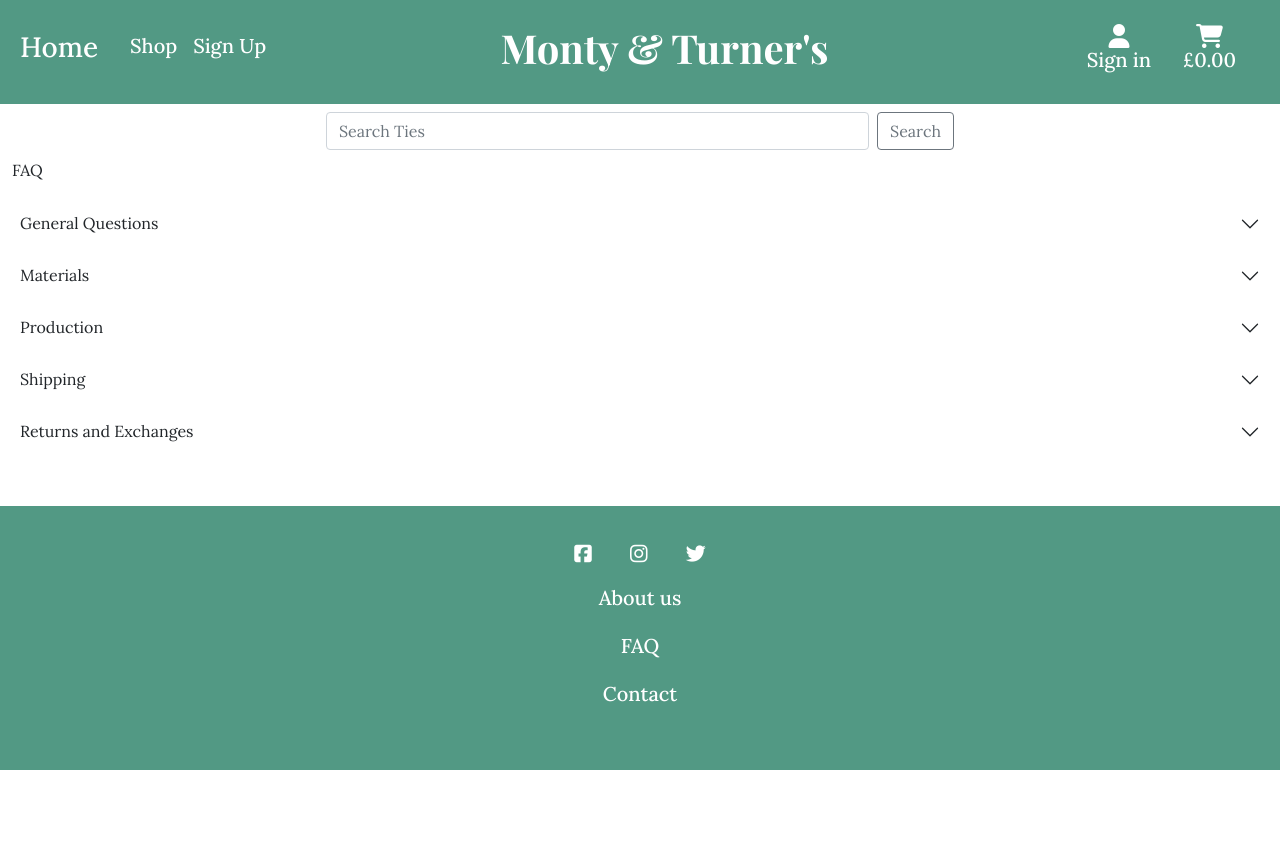
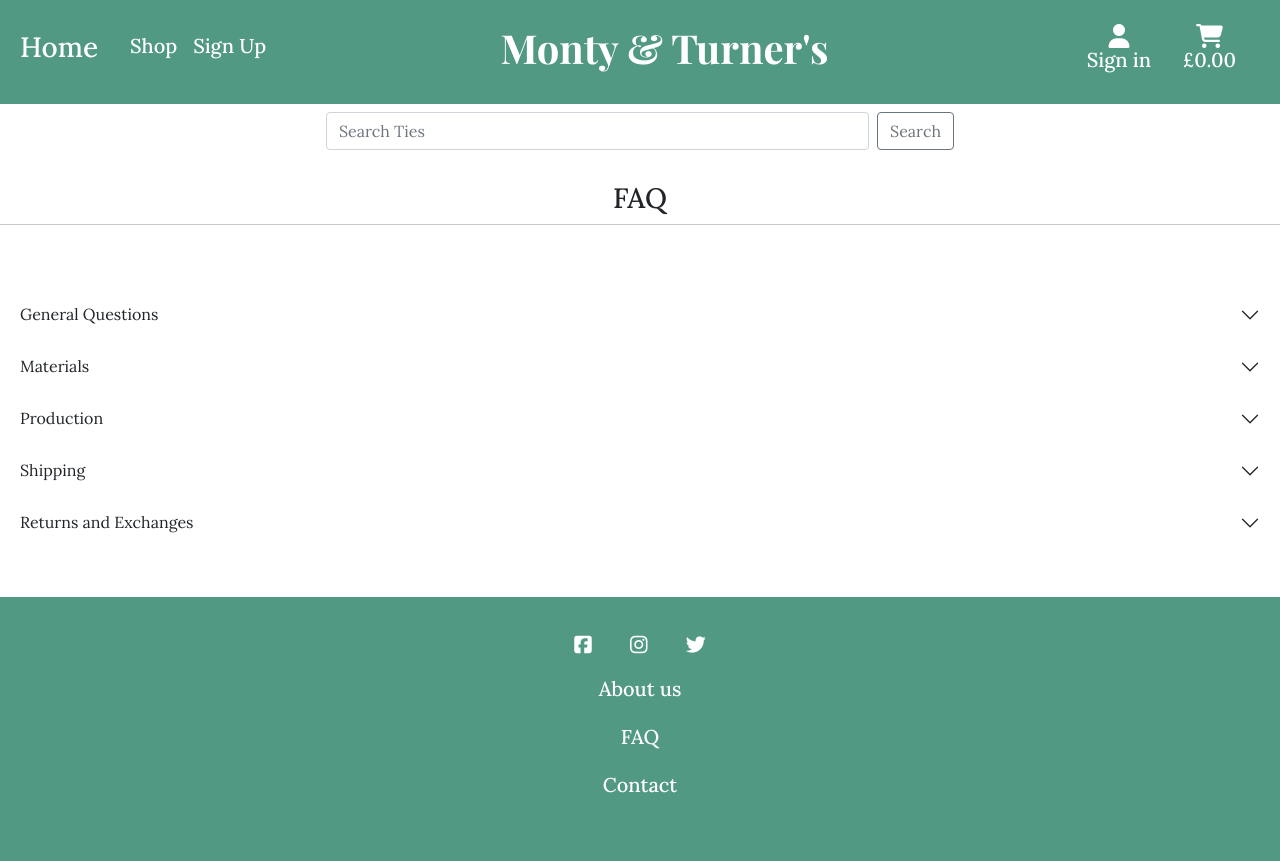
Before and after one commit to JPBiddle/Tie-Shop, a Django app: page /info/faq/ in a window 1280 px wide. Before the commit the page ends 770 px from the top, so only its background shows below. Run offline with Django 3.2, Linux system fonts and the light colour scheme; data comes from the database, SQL or seed files in the repository; data that the repository does not hold is empty; parts of the project's set-up code (start-up, migrations or seed data) failed here and were passed over; some libraries are stand-ins or nearby versions; some web fonts are replaced.

Commit message:
footer now sticks to bottom of page

```diff
--- a/info/templates/add_faq.html
+++ b/info/templates/add_faq.html
@@ -13,7 +13,7 @@
     <div class="overlay"></div>
     <div class="container">
         <div class="row no-gutters">
-            <div class="col-12 col-md-6">
+            <div class="col-12">
                 <hr>
                 <h3 class="logo-font mb-4">Add FAQ</h3>
                 <hr>
--- a/info/templates/faq.html
+++ b/info/templates/faq.html
@@ -3,9 +3,17 @@
 
 {% block content %}
 
+<br>
 <div class="container-fluid">
-        <p>FAQ</p>
+        <div class="row">
+
+                <div class="col text-center">
+                        <h3>FAQ</h3>
                 </div>
+                <hr class="w60">
+        </div>
+</div>
+<br><br>
 {% for subject in subjects %}
 <div class="accordion accordion-flush" id="accordionFlushExample">
         <div class="accordion-item">
@@ -35,7 +43,8 @@
                                                 <ul>{{ question.answer }}</ul>
                                                 <br>
                                                 <div class="d-flex flex-row-reverse">
-                                                <a class="btn-danger btn btn-info p-2 mx-1" href="{% url 'delete_faq' question.id %}">Delete Q&A</a>
+                                                        <a class="btn-danger btn btn-info p-2 mx-1"
+                                                                href="{% url 'delete_faq' question.id %}">Delete Q&A</a>
                                                         <a class="btn-general btn btn-info p-2 mx-1" href="">Edit Q&A</a>
                                                 </div>
                                         {% endif %}
@@ -56,8 +65,6 @@
                 </div>
                 {% endif %}
         </div>
-
-
         </div>
 </div>
 {% endfor %}
--- a/products/templates/products/add_product.html
+++ b/products/templates/products/add_product.html
@@ -13,7 +13,7 @@
     <div class="overlay"></div>
     <div class="container">
         <div class="row no-gutters">
-            <div class="col-12 col-md-6">
+            <div class="col-12">
                 <hr>
                 <h3 class="logo-font mb-4">Add Product</h3>
                 <hr>
--- a/products/templates/products/edit_product.html
+++ b/products/templates/products/edit_product.html
@@ -13,7 +13,7 @@
     <div class="overlay"></div>
     <div class="container">
         <div class="row no-gutters">
-            <div class="col-12 col-md-6">
+            <div class="col-12">
                 <hr>
                 <h3 class="logo-font mb-4">Edit Product</h3>
                 <hr>
--- a/static/css/base.css
+++ b/static/css/base.css
@@ -1,5 +1,13 @@
+html {
+    height: 100%;
+}
+
 body {
     font-family: "Lora", serif;
+    background-size: cover;
+    margin:0;
+    padding:0;
+    height: 100vh;
 }
 
 h1 {
@@ -23,6 +31,11 @@ h1 {
 
 .footer_base {
     background-color: #529984;
+    position: sticky;
+    top: 100vh;
+    left: 0;
+    bottom: 0;
+    width: 100%;
 }
 
 .social {
```
Lines whose indentation alone changed are shown as unchanged.
